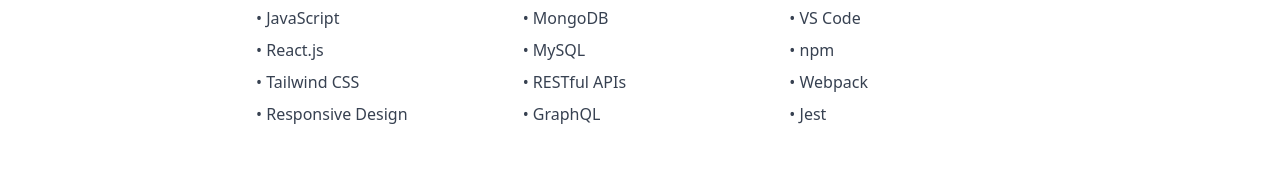
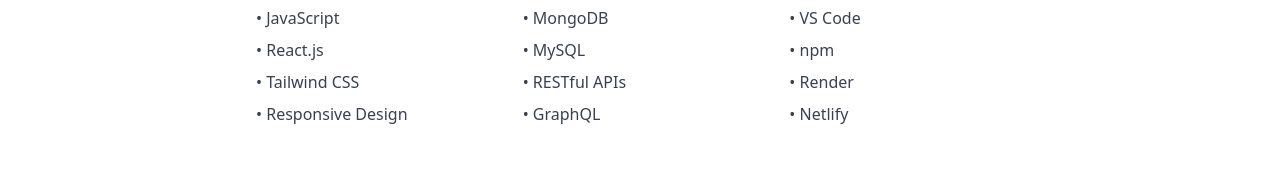
Before and after one commit to nandyamit/my_react_portfolio, a React (Vite) app: page /resume in a window 1280 px wide. Shown: the part 330-506 px from the top of the page. Built offline with nearby package versions, Linux system fonts and the light colour scheme.

Commit message:
updated resume page

```diff
--- a/src/components/Resume.jsx
+++ b/src/components/Resume.jsx
@@ -24,8 +24,9 @@
       'GitHub',
       'VS Code',
       'npm',
-      'Webpack',
-      'Jest'
+      'Render',
+      'Netlify'
+
     ]
   };
 
```
